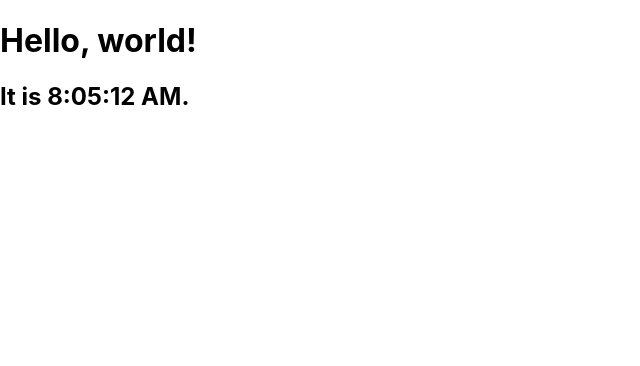
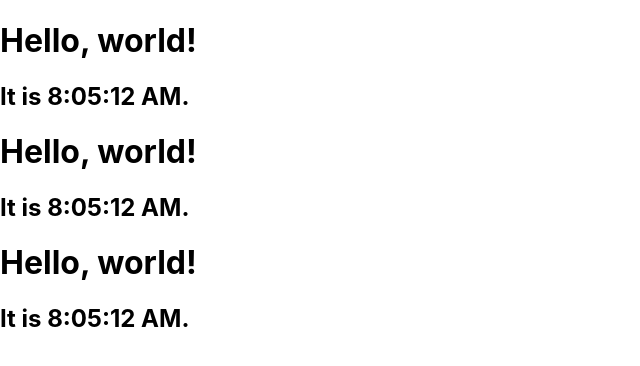
Before and after one commit to rajatdiptabiswas/my-react-app, a React (Create React App) app: page / in a window 1280 px wide. Shown: the top 366 px of the page, without its empty margins (0-640 px from the left). Built offline with nearby package versions, Linux system fonts and the light colour scheme.

Commit message:
Add multiple Clock in App

```diff
--- a/src/index.js
+++ b/src/index.js
@@ -36,8 +36,18 @@ class Clock extends React.Component {
   }
 }
 
+function App() {
+  return (
+    <div>
+      <Clock />
+      <Clock />
+      <Clock />
+    </div>
+  );
+}
+
 ReactDOM.render(
-  <Clock />,
+  <App />,
   document.getElementById('root')
 );
 
```
